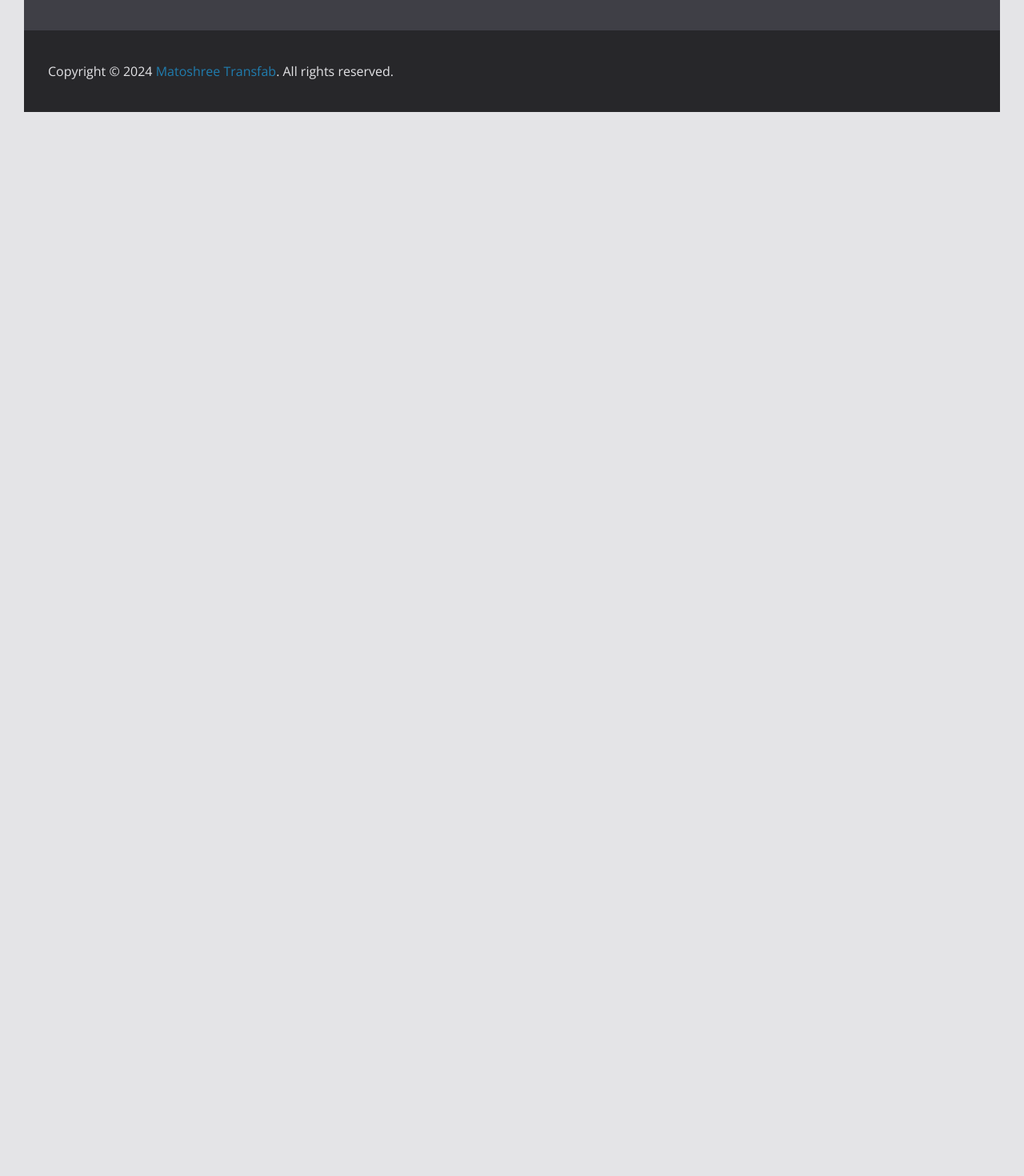
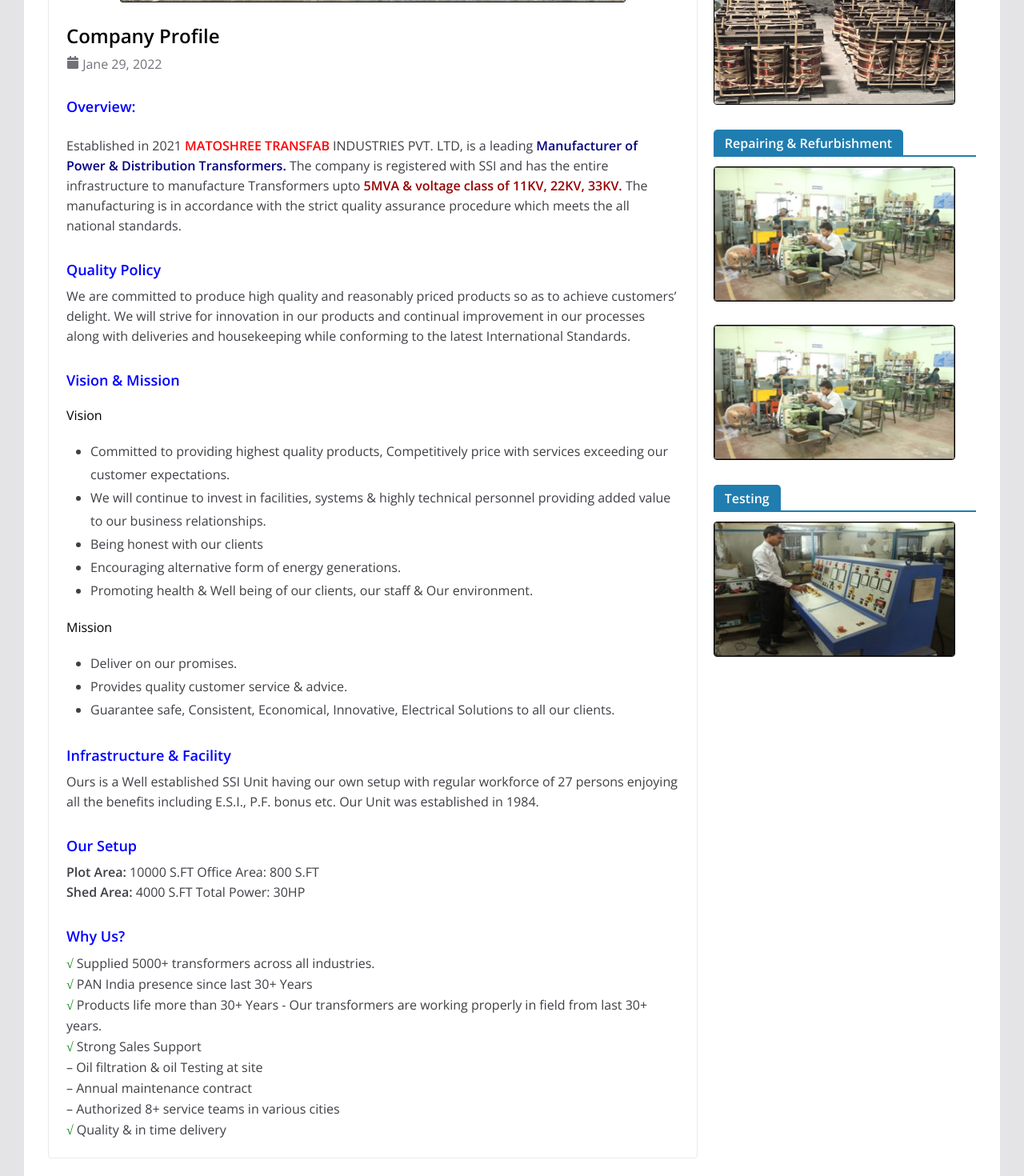
Before and after one commit to ramkrushn01/matoshree-transfab, a React (Create React App) app: page /company-profile in a window 1280 px wide. Shown: the part 660-2130 px from the top of the page at 80% size. Before the commit the page ends 800 px from the top, so only its background shows below. Built offline with nearby package versions, Linux system fonts and the light colour scheme.

Commit message:
complete the company profile page

```diff
--- a/src/App.css
+++ b/src/App.css
@@ -24,3 +24,23 @@
     text-decoration: none;
     cursor: pointer;
 }
+
+/* common css */
+.color-blue{
+  color: #000080;
+}
+
+.color-red{
+  color: #f00;
+}
+
+.color-brown{
+  color: #900;
+}
+
+.green-tick::before{
+  content: "√";
+  color: green;
+  padding-right: 4px;
+  font-weight: 600;
+}
--- a/src/App.js
+++ b/src/App.js
@@ -5,17 +5,21 @@
 import Header from "./components/Header";
 import Footer from "./components/Footer";
 import Home from "./components/Home";
+import Sidebar from "./components/Sidebar";
+import CompanyProfile from "./components/CompanyProfile";
 
 function App() {
     return (
         <div className="App">
             <BrowserRouter>
-            <Header />
-            <Navbar />
+                <Header />
+                <Navbar />
                 <Routes>
-                    <Route path="/" element={<Home/>} />
+                    <Route path="/" element={<Home />} />
+                    <Route path="/company-profile/" element={<CompanyProfile/>}/>
                 </Routes>
-            <Footer />
+                {/* <Sidebar /> */}
+                <Footer />
             </BrowserRouter>
         </div>
     );
--- /dev/null
+++ b/src/components/CompanyProfile.jsx
@@ -0,0 +1,151 @@
+import React from 'react';
+import "../css/CompanyProfile.css";
+import Sidebar from './Sidebar';
+import { FaCalendar } from "react-icons/fa";
+
+
+export default function CompanyProfile() {
+  return (
+      <div className="company-profile-main">
+          <div className="main-profile">
+              <div className="poster-img">
+                  <img
+                      src="/Images/Trans-openwell.jpeg"
+                      alt="Company Profile"
+                  />
+              </div>
+              <div className="profile-head">
+                  <h2>Company Profile</h2>
+                  <span className="date">
+                      <FaCalendar /> Jane 29, 2022
+                  </span>
+              </div>
+              <div className="profile-info">
+                  <div className="profile-info-head">Overview:</div>
+                  <div className="profile-info-content">
+                      Established in 2021{" "}
+                      <span className="color-red">
+                          <b>MATOSHREE TRANSFAB</b>
+                      </span>{" "}
+                      INDUSTRIES PVT. LTD, is a leading{" "}
+                      <span className="color-blue">
+                          {" "}
+                          <b>
+                              {" "}
+                              Manufacturer of Power & Distribution Transformers.
+                          </b>
+                      </span>{" "}
+                      The company is registered with SSI and has the entire
+                      infrastructure to manufacture Transformers upto
+                      <span className="color-brown">
+                          {" "}
+                          <b> 5MVA & voltage class of 11KV, 22KV, 33KV.</b>
+                      </span>{" "}
+                      The manufacturing is in accordance with the strict quality
+                      assurance procedure which meets the all national
+                      standards.
+                  </div>
+              </div>
+              <div className="quality-policy profile-info">
+                  <div className="head">Quality Policy</div>
+                  <div className="profile-info-content">
+                      We are committed to produce high quality and reasonably
+                      priced products so as to achieve customers’ delight. We
+                      will strive for innovation in our products and continual
+                      improvement in our processes along with deliveries and
+                      housekeeping while conforming to the latest International
+                      Standards.
+                  </div>
+              </div>
+              <div className="vision-mission profile-info">
+                  <div className="head">Vision & Mission</div>
+                  <div className="vision">
+                      <div className="vm-txt">Vision</div>
+                      <ul>
+                          <li>
+                              Committed to providing highest quality products,
+                              Competitively price with services exceeding our
+                              customer expectations.
+                          </li>
+                          <li>
+                              We will continue to invest in facilities, systems
+                              & highly technical personnel providing added value
+                              to our business relationships.
+                          </li>
+                          <li>Being honest with our clients</li>
+                          <li>
+                              Encouraging alternative form of energy
+                              generations.
+                          </li>
+                          <li>
+                              Promoting health & Well being of our clients, our
+                              staff & Our environment.
+                          </li>
+                      </ul>
+                  </div>
+                  <div className="mission">
+                      <div className="vm-txt">Mission</div>
+                      <ul>
+                          <li>Deliver on our promises.</li>
+                          <li>Provides quality customer service & advice.</li>
+                          <li>
+                              Guarantee safe, Consistent, Economical,
+                              Innovative, Electrical Solutions to all our
+                              clients.
+                          </li>
+                      </ul>
+                  </div>
+              </div>
+              <div className="infra-facility profile-info">
+                  <div className="head">Infrastructure & Facility</div>
+                  <div className="profile-info-content">
+                      Ours is a Well established SSI Unit having our own setup
+                      with regular workforce of 27 persons enjoying all the
+                      benefits including E.S.I., P.F. bonus etc. Our Unit was
+                      established in 1984.
+                  </div>
+              </div>
+              <div className="our-setup profile-info">
+                  <div className="head">Our Setup</div>
+                  <div className="profile-info-content">
+                      <b>Plot Area:</b> 10000 S.FT Office Area: 800 S.FT <br />
+                      <b>Shed Area:</b> 4000 S.FT Total Power: 30HP
+                  </div>
+              </div>
+              <div className="why-us profile-info">
+                  <div className="head">Why Us?</div>
+                  <div className="profile-info-content">
+                      <ul>
+                          <li>
+                              <span className="green-tick"></span>Supplied 5000+
+                              transformers across all industries.
+                          </li>
+                          <li>
+                              <span className="green-tick"></span>PAN India
+                              presence since last 30+ Years
+                          </li>
+                          <li>
+                              <span className="green-tick"></span>Products life
+                              more than 30+ Years - Our transformers are working
+                              properly in field from last 30+ years.
+                          </li>
+                          <li>
+                              <span className="green-tick"></span>Strong Sales
+                              Support <br />
+                              – Oil filtration & oil Testing at site <br />
+                              – Annual maintenance contract <br />
+                              – Authorized 8+ service teams in various cities{" "}
+                              <br />
+                          </li>
+                          <li>
+                              <span className="green-tick"></span>Quality & in
+                              time delivery
+                          </li>
+                      </ul>
+                  </div>
+              </div>
+          </div>
+          <Sidebar />
+      </div>
+  );
+}
--- a/src/components/Navbar.jsx
+++ b/src/components/Navbar.jsx
@@ -7,9 +7,9 @@
     <div className="nav-main">
       <ul className="nav-leader">
         <li className="nav-item"><Link to="/">Home</Link></li>
-        <li className="nav-item">About Us <IoIosArrowDown />
+        <li className="nav-item">About Us<IoIosArrowDown />
         <ul className="nav-sub-leader">
-          <li className="nav-sub-leader-item">Company Profile</li>
+          <li className="nav-sub-leader-item"><Link to="/company-profile/">Company Profile</Link></li>
           <li className="nav-sub-leader-item">Vision & Mission</li>
           <li className="nav-sub-leader-item">Quality Policy</li>
           <li className="nav-sub-leader-item">Our Team</li>
--- /dev/null
+++ b/src/css/CompanyProfile.css
@@ -0,0 +1,88 @@
+.company-profile-main{
+    margin-block: 40px;
+    display: flex;
+    margin-inline: 30px;
+    gap: 20px;
+}
+
+.company-profile-main .main-profile{
+    width: 70%;
+    padding-inline: 22px;
+    padding-bottom: 22px;
+}
+
+.company-profile-main .main-profile{
+    border: 1px solid #eaeaea;
+    border-radius: 4px;
+}
+
+.company-profile-main .main-profile .poster-img{
+    text-align: center;
+    margin-bottom: 20px;
+
+}
+.company-profile-main .main-profile .poster-img img{
+    border: 1px solid black;
+    border-radius: 3px;
+    width: 630px;
+    height: 350px;
+}
+
+.company-profile-main .main-profile .profile-head h2{
+    margin-bottom: 8px;
+}
+
+.company-profile-main .main-profile .profile-head .date{
+    color: #71717a;
+}
+
+.company-profile-main .main-profile .profile-info{
+    margin-top: 30px;
+
+}
+.company-profile-main .main-profile .profile-info .profile-info-head{
+    color: rgb(0, 0, 255);
+    font-size: 18px;
+    font-weight: 600;
+    line-height: 25px;
+    margin-block:24px;
+}
+
+.company-profile-main .profile-info .profile-info-content{
+    color: #3f3f46;
+    font-weight: 400;
+    font-size: 16px;
+    line-height: 25px;
+}
+
+.company-profile-main .quality-policy{
+
+}
+
+.profile-info .head{
+    color: rgb(0, 0, 255);
+    font-size: 18px;
+    font-weight: 600;
+    line-height: 25px;
+    margin-bottom: 8px;
+}
+
+.company-profile-main .vision-mission{
+
+}
+
+.company-profile-main .vision-mission .vm-txt{
+    margin-block: 20px;
+}
+
+.company-profile-main .vision-mission ul{
+    list-style-position: outside;
+    padding: 0 0 0 30px;
+    line-height: 29px;
+    color: #3f3f46;
+}
+
+.company-profile-main .why-us ul{
+    list-style-type: none;
+    line-height: 26px;
+}
--- a/src/css/Home.css
+++ b/src/css/Home.css
@@ -78,6 +78,7 @@
     font-weight: 600;
     border-bottom: 2px solid #207daf;
     box-sizing: border-box;
+    height: 28px;
 }
 
 .info-images .side-sec-head .heading{
```
